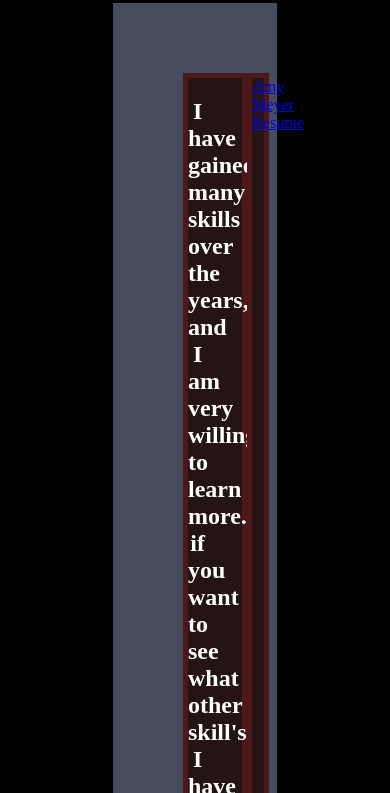
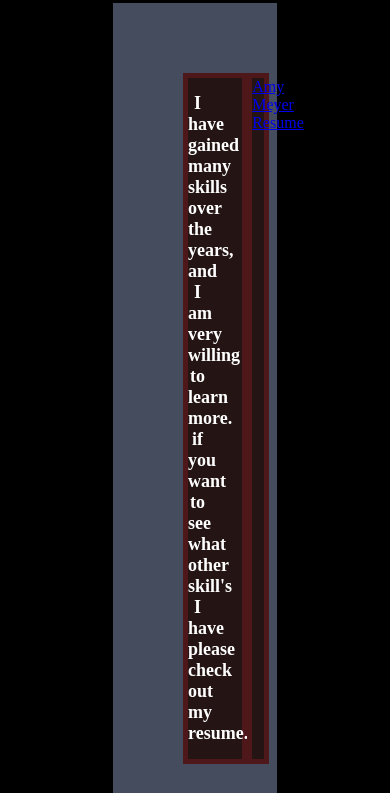
Before and after one commit to meyeral192/Meyeral192.github.io, a plain HTML site: page index.html in a window 390 px wide. Shown: the part 611-1404 px from the top of the page. Drawn offline with Linux system fonts and the light colour scheme.

Commit message:
Update index.css

```diff
--- a/index.css
+++ b/index.css
@@ -82,6 +82,7 @@ text-shadow: 5px 5px rgb(0, 0, 0);
   color: white;
   width: 80%;
   text-align: center;
+  font-size: 16px;
   padding-right: 35px;
   background-color: #241414;
   border: 5px solid #4E171A;
@@ -92,6 +93,7 @@ text-shadow: 5px 5px rgb(0, 0, 0);
     text-align: center;
     background-color: #241414;
     border: 5px solid #4E171A;
+    font-size: 16px;
   }
 
 
@@ -320,35 +322,56 @@ text-shadow: 5px 5px rgb(0, 0, 0);
       line-height: 5px;
       }
 
+      .text2{
+        font-size: 10px;
 
+      }
   }
 
 /* Small devices (portrait tablets and large phones, 600px and up) */
 @media only screen and (max-width: 600px) {
+  .text2{
+    font-size: 10px;
 
+  }
 }
 
 /* Medium devices (landscape tablets, 768px and up) */
 @media only screen and (max-width: 768px) {
+  .text2{
+    font-size: 10px;
+
+  }
+}
 
 
-}
 
 /* Large devices (laptops/desktops, 992px and up) */
 @media only screen and (max-width: 992px) {
+  .text2{
+    font-size: 12px;
+
+  }
+}
 
 
-}
 
 /* Extra large devices (large laptops and desktops, 1200px and up) */
 @media only screen and (min-width: 1200px) {
 
+  .text2{
+    font-size: 14px;
 
+  }
 }
+
 
 
 /* Extra large devices (large laptops and desktops, 1200px and up) */
 @media only screen and (min-width: 1500px) {
 
+  .text2{
+    font-size: 16px;
 
+  }
 }
```
